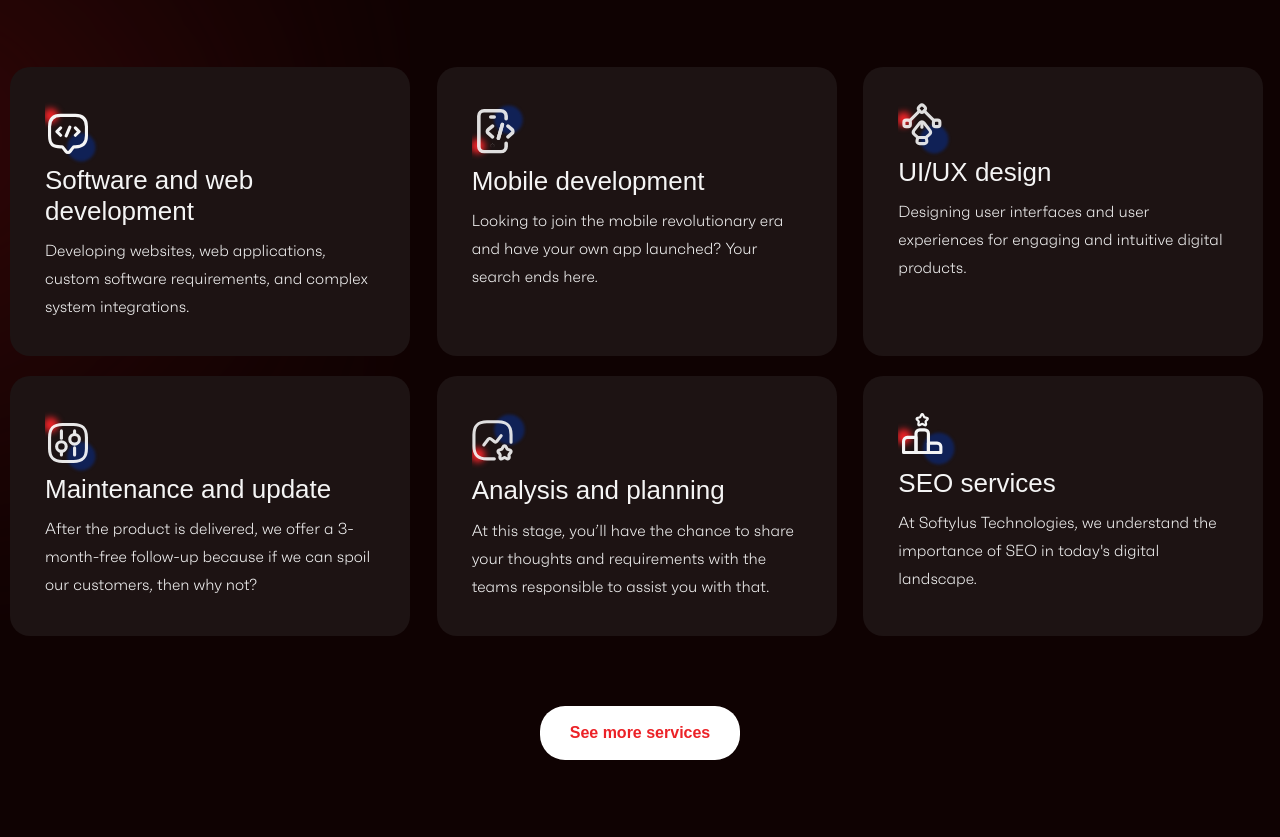
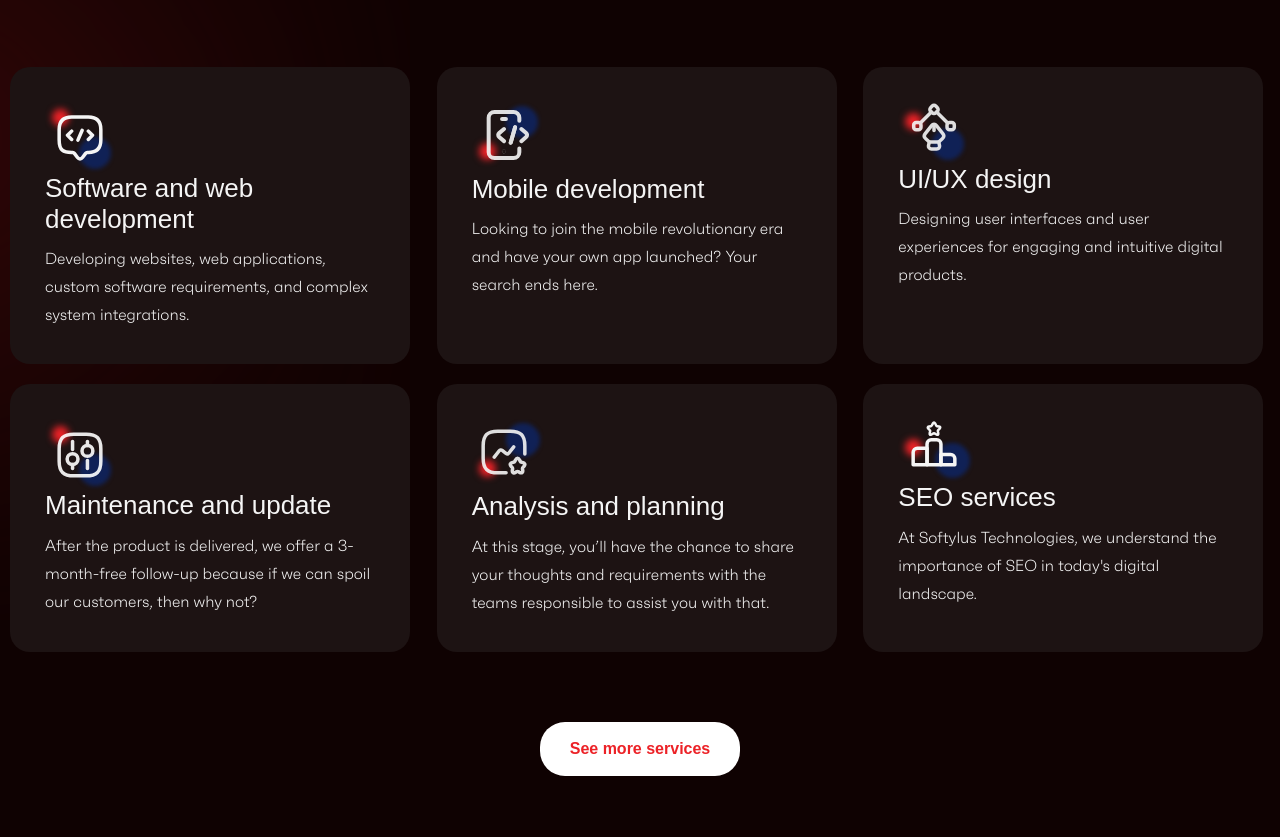
Before and after one commit to Elabbasy00/soft, a Gatsby site: page / in a window 1280 px wide. Shown: the part 1899-2736 px from the top of the page. Built offline with nearby package versions, Linux system fonts and the light colour scheme; Gatsby itself is replaced by a stand-in of ours; a web font is replaced by a local one.

Commit message:
update img

```diff
--- a/src/components/Cards.js
+++ b/src/components/Cards.js
@@ -14,8 +14,8 @@ const Cards = () => {
       </header>
       <article className="sec-card">
         <div className="single-card">
-          <StaticImage
-            src="../../static/Softwaredev.svg"
+          <img
+            src="/Softwaredev.svg"
             alt="Software and Web Development"
             className="img-card bg-transparent"
           />
@@ -26,10 +26,10 @@ const Cards = () => {
           </p>
         </div>
         <div className="single-card">
-          <StaticImage
-            src="../../static/mobiledev.svg"
+          <img
+            src="/mobiledev.svg"
             alt="Mobile Development Services"
-            className="img-card"
+            className="img-card bg-transparent"
           />
           <h2>Mobile development</h2>
           <p>
@@ -38,10 +38,10 @@ const Cards = () => {
           </p>
         </div>
         <div className="single-card">
-          <StaticImage
-            src="../../static/UXDesign.svg"
+          <img
+            src="/UXDesign.svg"
             alt="UI/UX Design Services"
-            className="img-card"
+            className="img-card bg-transparent"
           />
           <h2>UI/UX design</h2>
           <p>
@@ -50,10 +50,10 @@ const Cards = () => {
           </p>
         </div>
         <div className="single-card">
-          <StaticImage
-            src="../../static/Softwaredev (1).svg"
+          <img
+            src="/Softwaredev (1).svg"
             alt="Maintenance and Update Services"
-            className="img-card"
+            className="img-card bg-transparent"
           />
           <h2>Maintenance and update</h2>
           <p>
@@ -62,10 +62,10 @@ const Cards = () => {
           </p>
         </div>
         <div className="single-card">
-          <StaticImage
-            src="../../static/mobiledev (1).svg"
+          <img
+            src="/mobiledev (1).svg"
             alt="Analysis and Planning Services"
-            className="img-card"
+            className="img-card bg-transparent"
           />
           <h2>Analysis and planning</h2>
           <p>
@@ -74,10 +74,10 @@ const Cards = () => {
           </p>
         </div>
         <div className="single-card">
-          <StaticImage
-            src="../../static/Softwaredev (2).svg"
+          <img
+            src="/Softwaredev (2).svg"
             alt="SEO Services"
-            className="img-card"
+            className="img-card bg-transparent"
           />
           <h2>SEO services</h2>
           <p>
```
